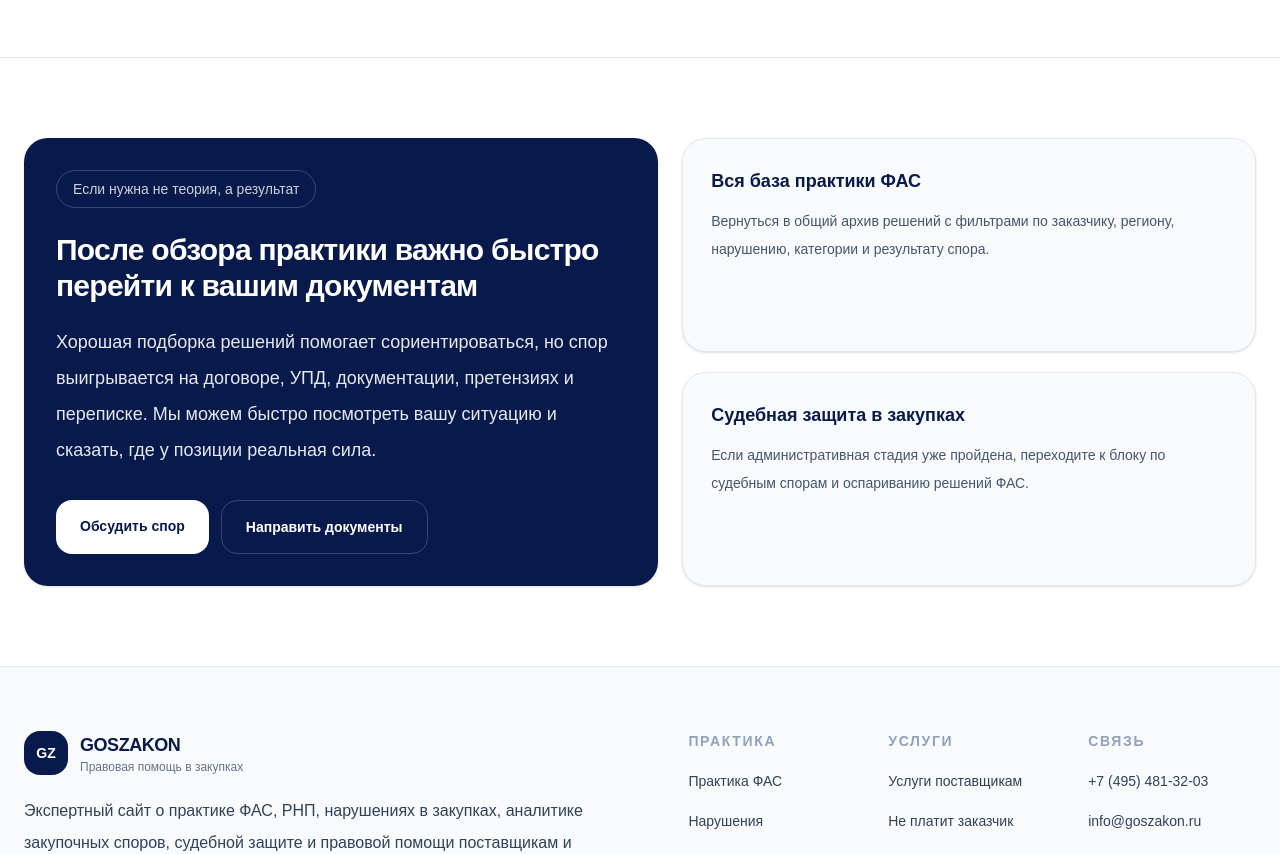
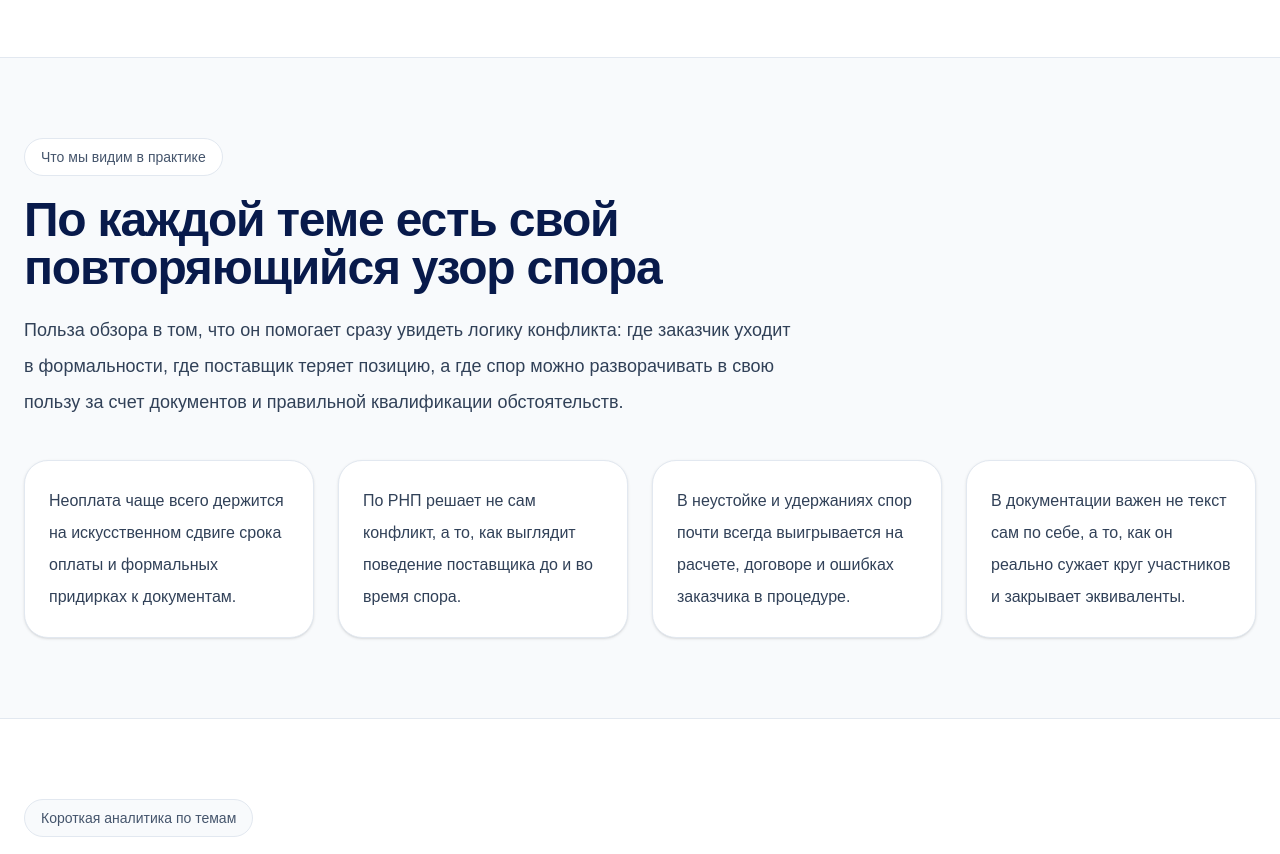
Before and after one commit to 6499922-beep/goszakon, a Next.js app: page /cases/praktika-fas in a window 1280 px wide. Shown: the part 2360-3214 px from the top of the page. Built offline with nearby package versions, Linux system fonts and the light colour scheme.

Commit message:
Add practical signals to practice overview

```diff
--- a/app/cases/praktika-fas/page.tsx
+++ b/app/cases/praktika-fas/page.tsx
@@ -31,6 +31,13 @@ const nextSteps = [
     description:
       "После подбора похожих дел следующий шаг — оценка договора, УПД, переписки, претензий или документации закупки.",
   },
+];
+
+const pageSignals = [
+  "Неоплата чаще всего держится на искусственном сдвиге срока оплаты и формальных придирках к документам.",
+  "По РНП решает не сам конфликт, а то, как выглядит поведение поставщика до и во время спора.",
+  "В неустойке и удержаниях спор почти всегда выигрывается на расчете, договоре и ошибках заказчика в процедуре.",
+  "В документации важен не текст сам по себе, а то, как он реально сужает круг участников и закрывает эквиваленты.",
 ];
 
 export default function PracticeThemesPage() {
@@ -179,6 +186,114 @@ export default function PracticeThemesPage() {
         </div>
       </section>
 
+      <section className="border-b border-slate-200 bg-slate-50">
+        <div className="mx-auto max-w-7xl px-6 py-20">
+          <div className="max-w-3xl">
+            <div className="inline-flex rounded-full border border-slate-200 bg-white px-4 py-2 text-sm font-medium text-slate-600">
+              Что мы видим в практике
+            </div>
+
+            <h2 className="mt-5 text-4xl font-bold tracking-tight text-[#081a4b] md:text-5xl">
+              По каждой теме есть свой повторяющийся узор спора
+            </h2>
+
+            <p className="mt-5 text-lg leading-9 text-slate-700">
+              Польза обзора в том, что он помогает сразу увидеть логику
+              конфликта: где заказчик уходит в формальности, где поставщик
+              теряет позицию, а где спор можно разворачивать в свою пользу
+              за счет документов и правильной квалификации обстоятельств.
+            </p>
+          </div>
+
+          <div className="mt-10 grid gap-6 md:grid-cols-2 xl:grid-cols-4">
+            {pageSignals.map((item) => (
+              <div
+                key={item}
+                className="rounded-3xl border border-slate-200 bg-white p-6 shadow-sm"
+              >
+                <p className="text-base leading-8 text-slate-700">{item}</p>
+              </div>
+            ))}
+          </div>
+        </div>
+      </section>
+
+      <section className="border-b border-slate-200 bg-white">
+        <div className="mx-auto max-w-7xl px-6 py-20">
+          <div className="max-w-3xl">
+            <div className="inline-flex rounded-full border border-slate-200 bg-slate-50 px-4 py-2 text-sm font-medium text-slate-600">
+              Короткая аналитика по темам
+            </div>
+
+            <h2 className="mt-5 text-4xl font-bold tracking-tight text-[#081a4b] md:text-5xl">
+              Не просто подборки, а рабочие выводы по каждому типу спора
+            </h2>
+
+            <p className="mt-5 text-lg leading-9 text-slate-700">
+              Ниже собраны короткие ориентиры, с которыми удобно заходить в
+              тему: что обычно ломает позицию, какие доводы чаще работают и
+              на чем стоит концентрироваться в первую очередь.
+            </p>
+          </div>
+
+          <div className="mt-10 space-y-6">
+            {PRACTICE_HUBS.map((item) => (
+              <div
+                key={item.href}
+                className="rounded-3xl border border-slate-200 bg-slate-50 p-6 shadow-sm"
+              >
+                <div className="flex flex-col gap-5 lg:flex-row lg:items-start lg:justify-between">
+                  <div className="max-w-3xl">
+                    <div className="text-2xl font-semibold leading-8 text-[#081a4b]">
+                      {item.title}
+                    </div>
+                    <p className="mt-3 text-base leading-8 text-slate-700">
+                      {item.description}
+                    </p>
+                  </div>
+
+                  <Link
+                    href={item.href}
+                    className="inline-flex rounded-2xl border border-slate-300 bg-white px-5 py-3 text-sm font-semibold text-[#081a4b] transition hover:bg-slate-100"
+                  >
+                    Перейти в подборку
+                  </Link>
+                </div>
+
+                <div className="mt-6 grid gap-4 lg:grid-cols-3">
+                  <div className="rounded-2xl border border-slate-200 bg-white p-5">
+                    <div className="text-xs uppercase tracking-[0.12em] text-slate-400">
+                      Что чаще ломает позицию
+                    </div>
+                    <p className="mt-3 text-sm leading-7 text-slate-700">
+                      {item.whatBreaks}
+                    </p>
+                  </div>
+
+                  <div className="rounded-2xl border border-slate-200 bg-white p-5">
+                    <div className="text-xs uppercase tracking-[0.12em] text-slate-400">
+                      Что обычно работает
+                    </div>
+                    <p className="mt-3 text-sm leading-7 text-slate-700">
+                      {item.whatWorks}
+                    </p>
+                  </div>
+
+                  <div className="rounded-2xl border border-slate-200 bg-white p-5">
+                    <div className="text-xs uppercase tracking-[0.12em] text-slate-400">
+                      На чем сфокусироваться
+                    </div>
+                    <p className="mt-3 text-sm leading-7 text-slate-700">
+                      {item.practicalFocus}
+                    </p>
+                  </div>
+                </div>
+              </div>
+            ))}
+          </div>
+        </div>
+      </section>
+
       <section className="bg-white">
         <div className="mx-auto max-w-7xl px-6 py-20">
           <div className="grid gap-6 lg:grid-cols-[1.05fr_0.95fr]">
--- a/lib/practice-hubs.ts
+++ b/lib/practice-hubs.ts
@@ -3,6 +3,9 @@ export type PracticeHub = {
   description: string;
   href: string;
   cta: string;
+  whatBreaks: string;
+  whatWorks: string;
+  practicalFocus: string;
 };
 
 export const PRACTICE_HUBS: PracticeHub[] = [
@@ -12,6 +15,12 @@ export const PRACTICE_HUBS: PracticeHub[] = [
       "Кейсы, где заказчик задерживал оплату, удерживал деньги или создавал искусственные препятствия.",
     href: "/cases/neoplata",
     cta: "Открыть подборку",
+    whatBreaks:
+      "Позицию заказчика чаще всего ломает не сама просрочка, а попытка сдвинуть срок оплаты на внутренние акты, программы, платежные дни и формальные замечания к УПД.",
+    whatWorks:
+      "Сильнее всего работают дата фактической приемки, подписанные документы, переписка и фиксация того, что препятствия для оплаты создавал сам заказчик.",
+    practicalFocus:
+      "Смотрите, от какой даты реально должен идти срок оплаты и какие искусственные барьеры заказчик пытался построить после исполнения контракта.",
   },
   {
     title: "РНП и защита поставщика",
@@ -19,6 +28,12 @@ export const PRACTICE_HUBS: PracticeHub[] = [
       "Подборка решений по включению в реестр, добросовестности поставщика и защите в ФАС.",
     href: "/cases/rnp",
     cta: "Открыть подборку",
+    whatBreaks:
+      "Формальная позиция заказчика слабеет, когда из материалов видно: поставщик не уклонялся, пытался исполнить договор и заранее предупреждал о проблеме.",
+    whatWorks:
+      "По РНП лучше всего работают переписка, подтверждение добросовестных действий, отсутствие умысла и логичная хронология поведения поставщика.",
+    practicalFocus:
+      "Смотрите не только на итог заседания, а на то, как комиссия оценила вину, разумность поведения поставщика и реальные причины конфликта.",
   },
   {
     title: "Неустойка и удержания",
@@ -26,6 +41,12 @@ export const PRACTICE_HUBS: PracticeHub[] = [
       "Практика по завышенным санкциям, штрафам, удержаниям и спорным условиям контракта.",
     href: "/cases/neustoyka",
     cta: "Открыть подборку",
+    whatBreaks:
+      "Расчет заказчика чаще всего ломается на базе начисления, периоде просрочки, удержании без договорного права и собственных нарушениях заказчика.",
+    whatWorks:
+      "Сильная защита появляется там, где можно показать перекос ответственности, процессуальные ошибки заказчика и несоразмерное применение договора.",
+    practicalFocus:
+      "Смотрите, на что начислена санкция, как заказчик оформил претензию и имел ли он право вообще удерживать деньги из оплаты.",
   },
   {
     title: "Товарный знак и ограничение конкуренции",
@@ -33,5 +54,11 @@ export const PRACTICE_HUBS: PracticeHub[] = [
       "Решения по документации закупки, эквивалентам, ограничению конкуренции и спорным требованиям.",
     href: "/cases/dokumentaciya-i-konkurenciya",
     cta: "Открыть подборку",
+    whatBreaks:
+      "Позиция заказчика слабеет, когда спорное условие не просто выглядит неудобным, а реально исключает часть поставщиков, производителей или эквивалентов.",
+    whatWorks:
+      "Лучше всего работают доводы о фактическом эффекте документации для рынка: кого она отсеивает, почему эквивалент формален и где требование не связано с предметом закупки.",
+    practicalFocus:
+      "Смотрите на общий эффект документации: кого она не допускает, зачем нужен спорный параметр и можно ли реально предложить аналогичный товар.",
   },
 ];
```
